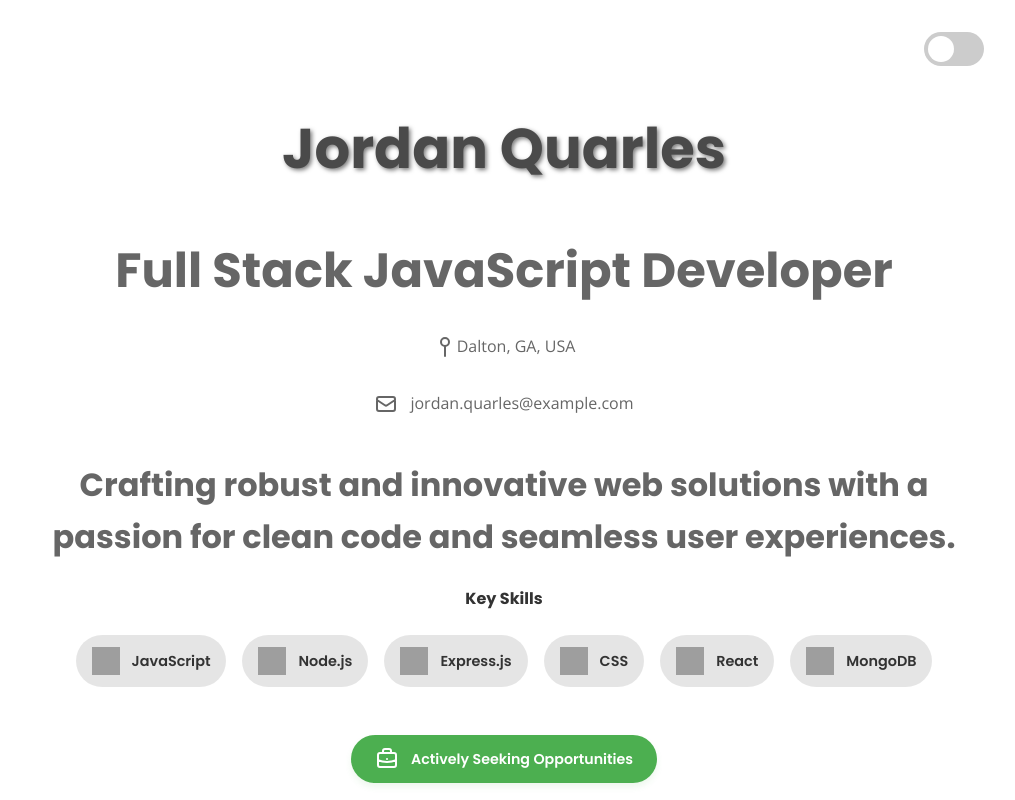
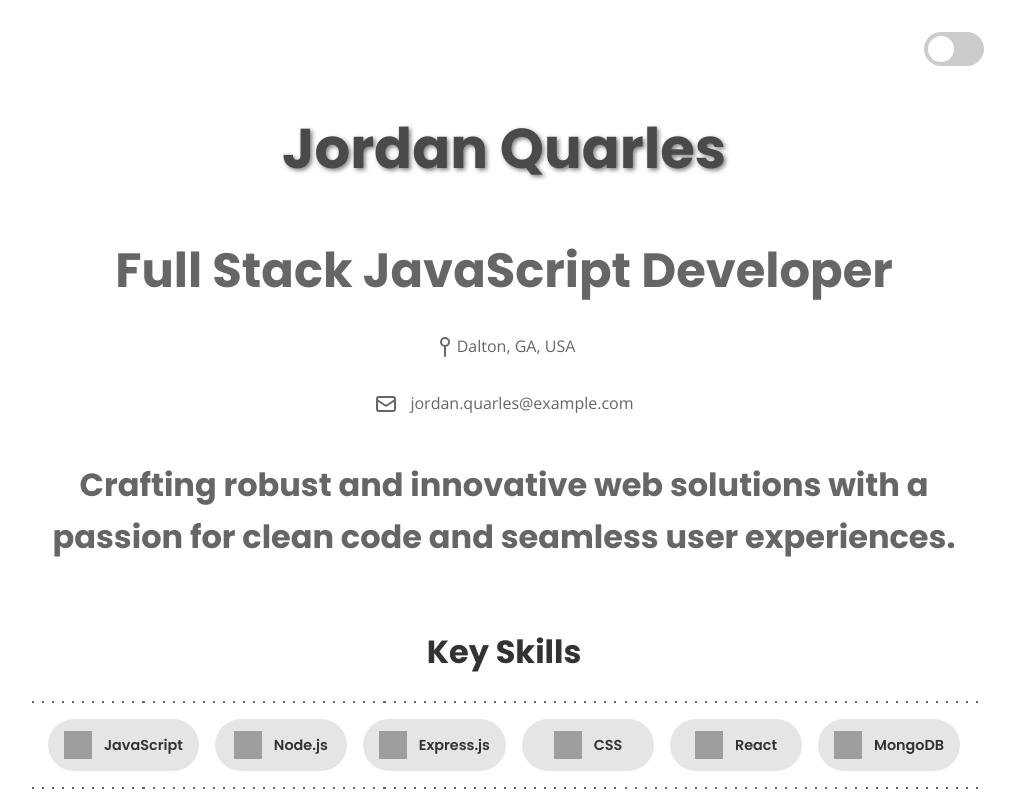
Before and after one commit to jq712/jq-portfolio, a website: page public/index.html in a window 1280 px wide. Shown: the top 800 px of the page, without its empty margins (136-1151 px from the left). Drawn offline with nearby package versions, Linux system fonts and the light colour scheme; grey boxes are pictures that could not be loaded.

Commit message:
Fix styling in skills section

```diff
--- a/public/styles.css
+++ b/public/styles.css
@@ -230,9 +230,10 @@ p {
 }
 
 .skills h3 {
-  font-size: var(--font-size-xlarge);
-  margin-bottom: var(--spacing-large);
+  font-size: var(--font-size-large);
   color: var(--color-text-primary);
+  margin-top: var(--spacing-4xlarge);
+
 }
 
 .skill-list {
@@ -240,11 +241,18 @@ p {
   flex-wrap: wrap;
   justify-content: center;
   gap: var(--spacing-medium);
+  padding: var(--spacing-medium) 0;
+  border-top: 2px dotted var(--color-text-secondary);
+  border-bottom: 2px dotted var(--color-text-secondary);
+  border-image: repeating-linear-gradient(to right, var(--color-text-secondary) 0, var(--color-text-secondary) 2px, transparent 2px, transparent 10px) 2;
+  border-image-slice: 2;
 }
 
 .skill-item {
   display: flex;
   align-items: center;
+  justify-content: center;
+  min-width: 100px;
   background-color: var(--color-skill-background);
   border-radius: var(--border-radius-large);
   padding: var(--spacing-small) var(--spacing-medium);
```
